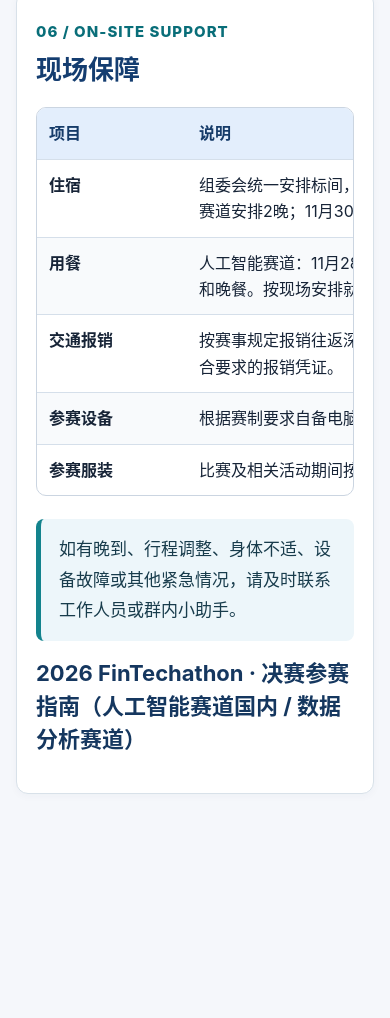
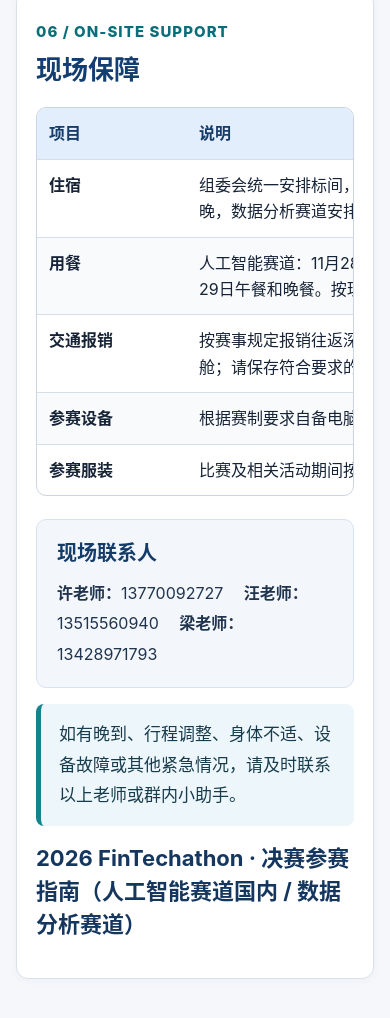
Before and after one commit to gudelian11111/fintechathon-2026-guide, a plain HTML site: page index.html in a window 390 px wide. Shown: the part 6972-7990 px from the top of the page. Before the commit the page ends 7820 px from the top, so only its background shows below. Drawn offline with Linux system fonts and the light colour scheme.

Commit message:
Restore three on-site teacher contacts in support section

```diff
--- a/index.html
+++ b/index.html
@@ -18,7 +18,7 @@
 .ceremony-grid{display:grid;grid-template-columns:1fr 1fr;gap:18px;margin-top:18px}
 .ceremony-grid .ceremony-tile{border:1px solid #d2dfe9;background:#fff;border-radius:10px;padding:18px 20px}
 @media(max-width:720px){.ceremony-hero{padding:20px}.ceremony-grid{grid-template-columns:1fr}.ceremony-hero .ceremony-place{font-size:17px}}
-/* 现场保障表格：项目名称保持单行显示 */
+.contact-panel{margin-top:18px;padding:18px 20px;background:#f3f7fb;border:1px solid #d6e2ee;border-radius:10px}.contact-panel h3{margin:0 0 10px;color:#153b69;font-size:20px}.contact-panel p{margin:0;font-size:18px;line-height:1.9;color:#20344d}@media(max-width:720px){.contact-panel p{font-size:16px}}\n/* 现场保障表格：项目名称保持单行显示 */
 #support .tablewrap table{min-width:720px}#support .tablewrap td:first-child{white-space:nowrap;width:150px}
 </style>
 </head>
@@ -74,6 +74,6 @@
 <tr><td><strong>交通报销</strong></td><td>按赛事规定报销往返深圳的大交通费用，高铁二等座或机票经济舱；请保存符合要求的报销凭证。</td></tr>
 <tr><td><strong>参赛设备</strong></td><td>根据赛制要求自备电脑及必要设备，妥善保管个人财物和作品。</td></tr>
 <tr><td><strong>参赛服装</strong></td><td>比赛及相关活动期间按要求统一穿着组委会发放的队服。</td></tr>
-</tbody></table></div><div class="note">如有晚到、行程调整、身体不适、设备故障或其他紧急情况，请及时联系工作人员或群内小助手。</div><h3 class="
+</tbody></table></div><div class="contact-panel"><h3>现场联系人</h3><p><strong>许老师：</strong>13770092727　 <strong>汪老师：</strong>13515560940　 <strong>梁老师：</strong>13428971793</p></div><div class="note">如有晚到、行程调整、身体不适、设备故障或其他紧急情况，请及时联系以上老师或群内小助手。</div><h3 class="
 </main><footer class="footer">2026 FinTechathon · 决赛参赛指南（人工智能赛道国内 / 数据分析赛道）</footer>
 </body></html>
```
